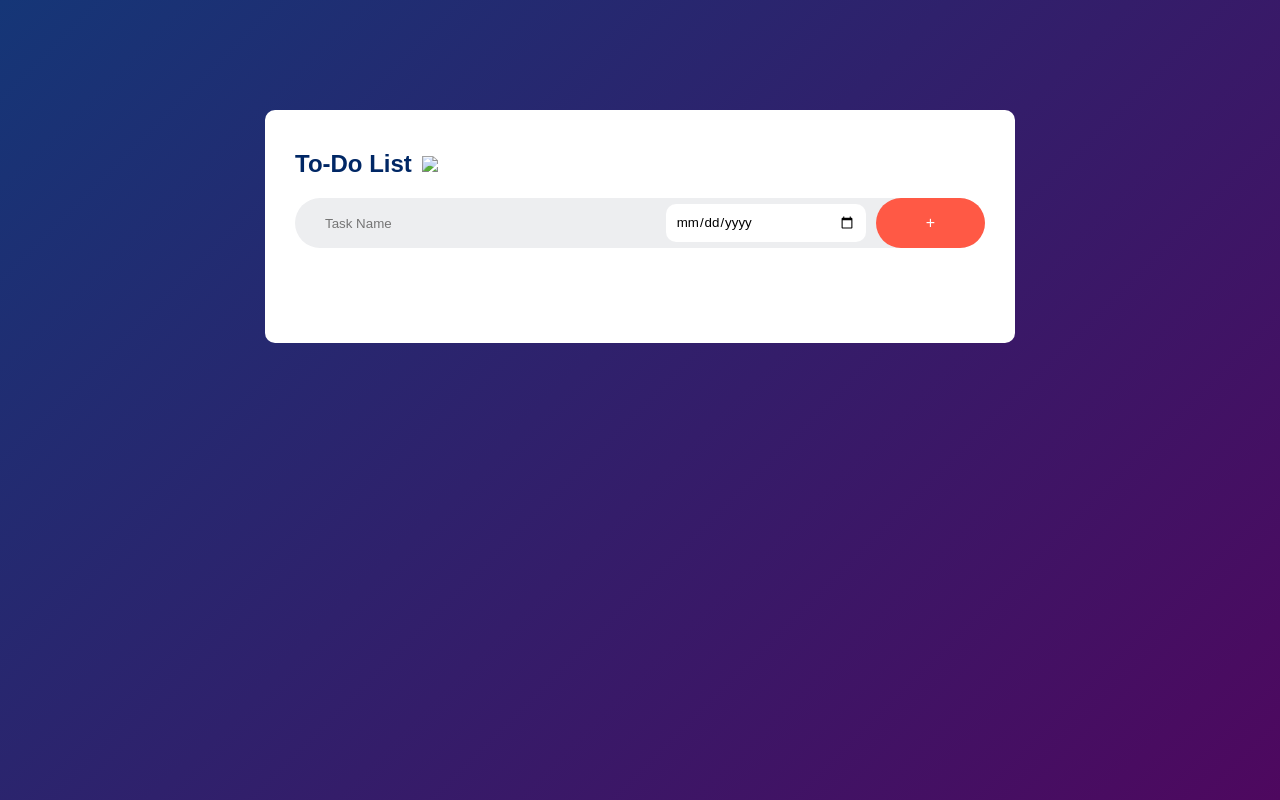
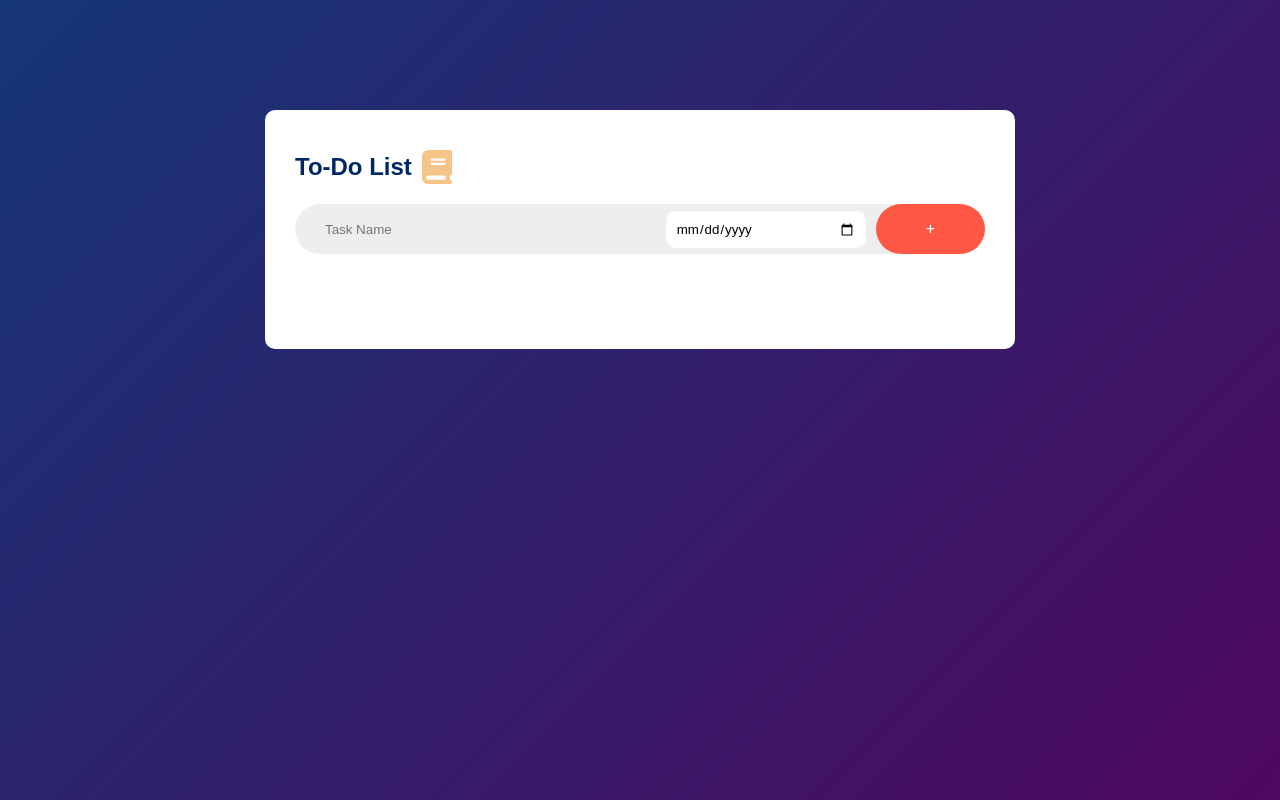
Before and after one commit to CaioMenesz/To-Do-List-JavaScript, a plain HTML site: page todoApp.html in a window 1280 px wide. Drawn offline with Linux system fonts and the light colour scheme; a web font is replaced by a local one.

Commit message:
Name icon

```diff
--- a/todoApp.html
+++ b/todoApp.html
@@ -11,7 +11,7 @@
 
     <div class="container">
         <div class="todo-app">
-            <h2>To-Do List <img src="/TODO List/svgs/book.svg"></h2>
+            <h2>To-Do List <img src="/svgs/book.svg"></h2>
             <div class="row">
                 <input type="text" id="name-task" placeholder="Task Name">
                 <input type="date" id="date-task" placeholder="Set Finish Date">
```
Also changed, not shown: svgs/book.svg (added).
